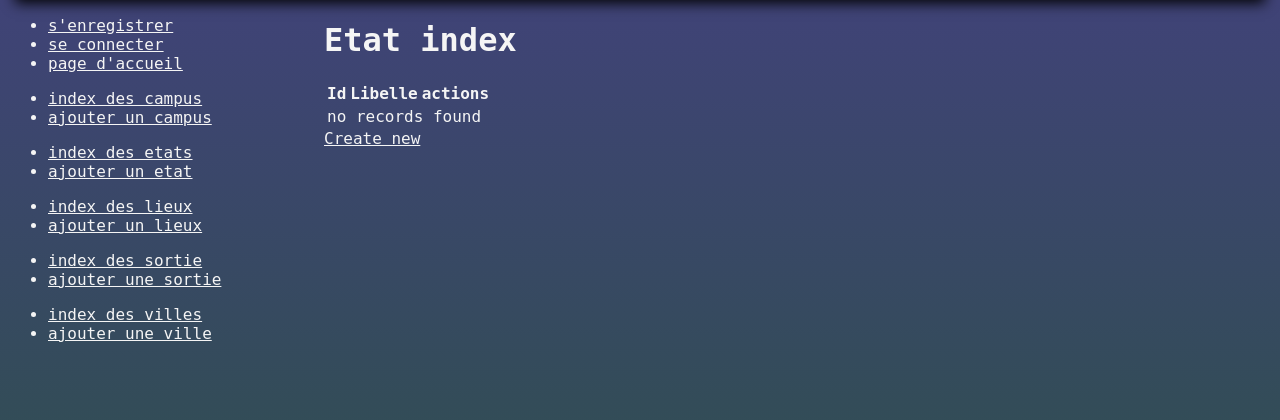
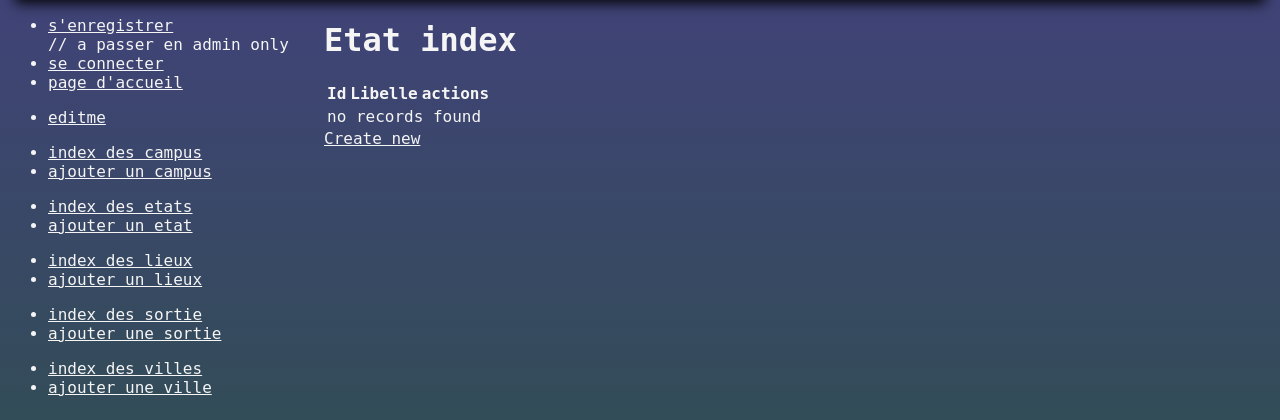
Before and after one commit to salim4n/oui-sortie, a Symfony app: template templates/etat/index.html.twig in a window 1280 px wide. Shown: the part 265-685 px from the top of the page. Run offline with Twig, Linux system fonts and the light colour scheme; the template is opened without the code that fills it, so the values that code supplies are empty; some libraries are stand-ins or nearby versions.

Commit message:
update  navbar

```diff
--- a/templates/base.html.twig
+++ b/templates/base.html.twig
@@ -24,10 +24,13 @@
                 {% if  app.user  %}
                 <li><a href="{{ path('app_logout') }} ">se deconnecter</a></li>
                 {% else %}
-                <li><a href="{{ path('app_register') }} ">s'enregistrer</a></li>
+                <li><a href="{{ path('app_register') }} ">s'enregistrer</a></li>// a passer en admin only
                 <li><a href="{{ path('app_login') }} ">se connecter</a></li>
                 {% endif %}
                 <li><a href="{{ path('app_accueil') }} ">page d'accueil</a></li>
+            </ul>
+            <ul>
+                <li><a href="{{ path('app_participant_editme') }}">editme</a></li>
             </ul>
             <ul>
                 <li><a href="{{ path('app_campus_index') }} ">index des campus</a></li>
```
